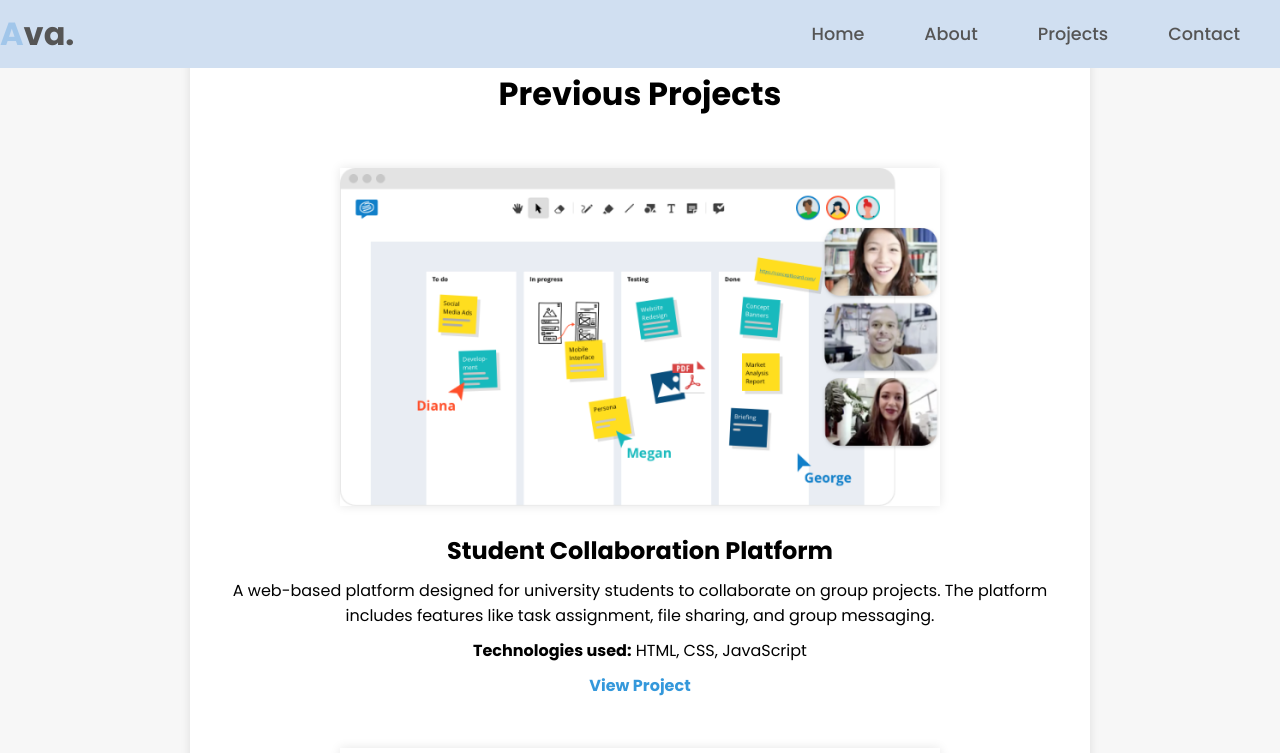
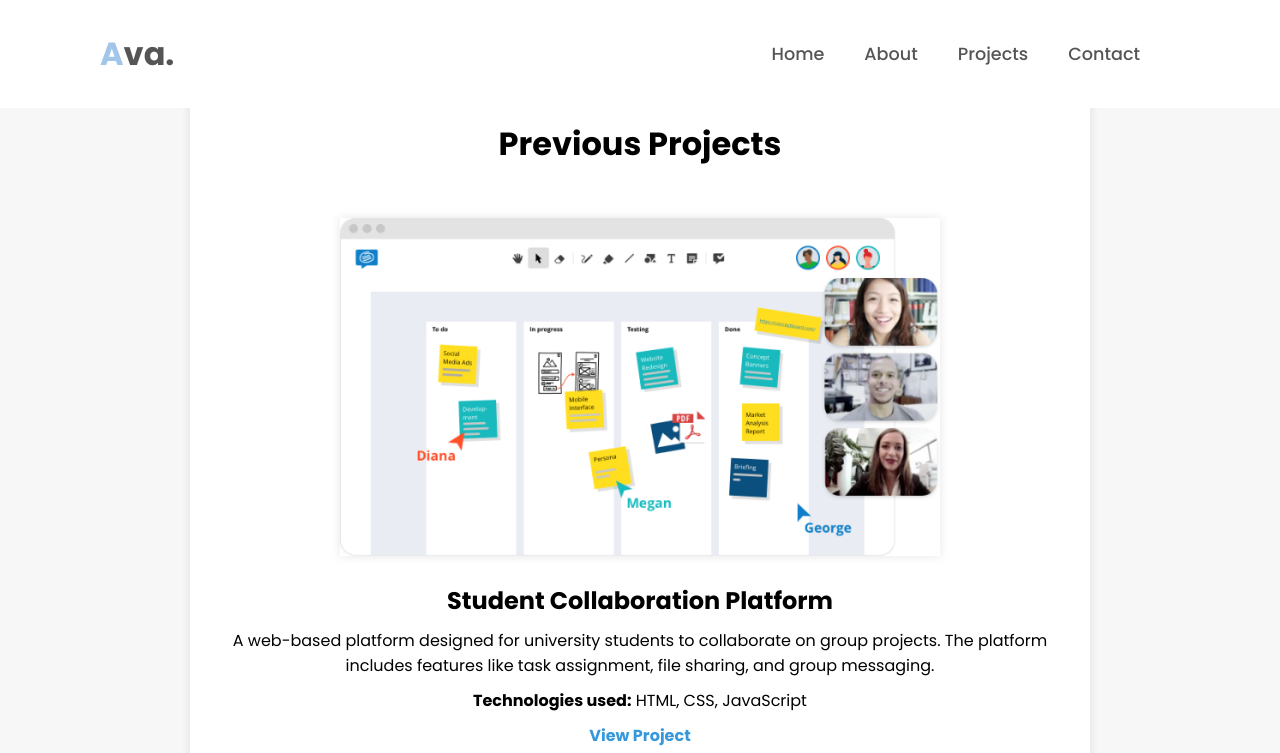
Before and after one commit to Dpatel0805693/Project1, a React (Create React App) app: page /projects in a window 1280 px wide. Shown: the top 753 px of the page. Built offline with nearby package versions, Linux system fonts and the light colour scheme.

Commit message:
FEAT- made changes to previousprojects css file so that it wouldnt mess up other pages

```diff
--- a/src/components/PreviousProjects.css
+++ b/src/components/PreviousProjects.css
@@ -1,23 +1,23 @@
-body {
+.previous-projects-page {
     font-family: Arial, sans-serif;
     margin: 0;
     padding: 0;
     background-color: #f7f7f7;
 }
 
-header {
+.previous-projects-page header {
     background-color: #D0DFF1;
     padding: 10px 0;
     text-align: center;
 }
 
-header a {
+.previous-projects-page header a {
     margin: 0 20px;
     text-decoration: none;
     color: black;
 }
 
-.container {
+.previous-projects-page .container {
     max-width: 900px;
     margin: 50px auto;
     background-color: white;
@@ -25,41 +25,42 @@ header a {
     box-shadow: 0 0 10px rgba(0, 0, 0, 0.1);
 }
 
-h1 {
+.previous-projects-page h1 {
     text-align: center;
     font-size: 32px;
+    margin-top: 50px;
     margin-bottom: 50px;
 }
 
-.project {
+.previous-projects-page .project {
     text-align: center;
     margin-bottom: 50px;
 }
 
-.project img {
+.previous-projects-page .project img {
     width: 100%;
     max-width: 600px;
     height: auto;
     box-shadow: 0 0 10px rgba(0, 0, 0, 0.1);
 }
 
-.project h2 {
+.previous-projects-page .project h2 {
     font-size: 24px;
     margin: 20px 0 10px;
 }
 
-.project p {
+.previous-projects-page .project p {
     font-size: 16px;
     margin-bottom: 10px;
 }
 
-.project a {
+.previous-projects-page .project a {
     display: inline-block;
     color: #3498db;
     text-decoration: none;
     font-weight: bold;
 }
 
-.project a:hover {
+.previous-projects-page .project a:hover {
     text-decoration: underline;
 }
--- a/src/components/PreviousProjects.js
+++ b/src/components/PreviousProjects.js
@@ -3,7 +3,7 @@ import './PreviousProjects.css';
 
 const PreviousProjects = () => {
   return (
-    <div>
+    <div className="previous-projects-page">
       <div className="container">
         <h1>Previous Projects</h1>
 
```
